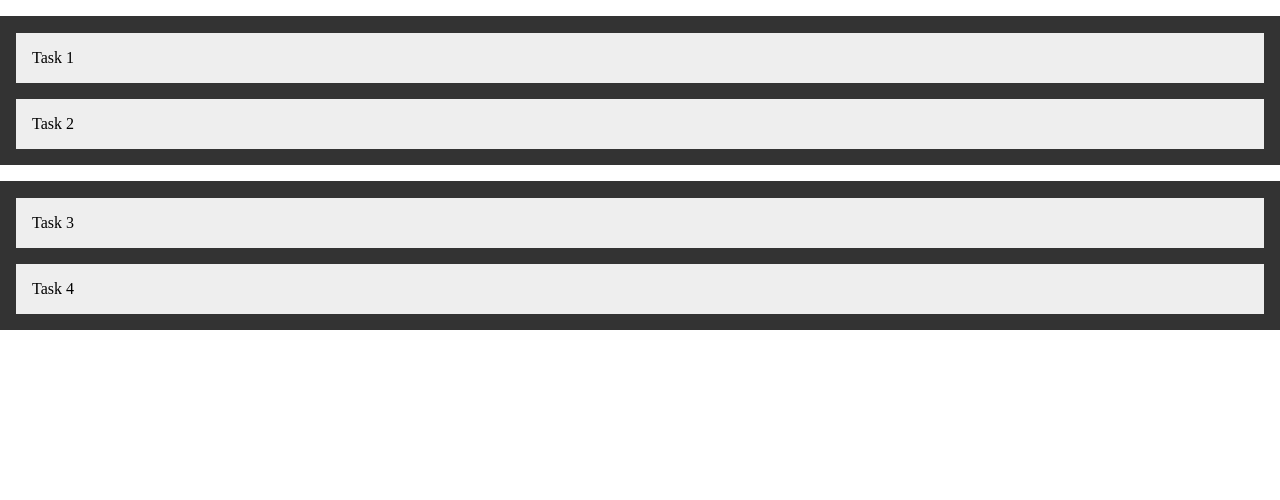
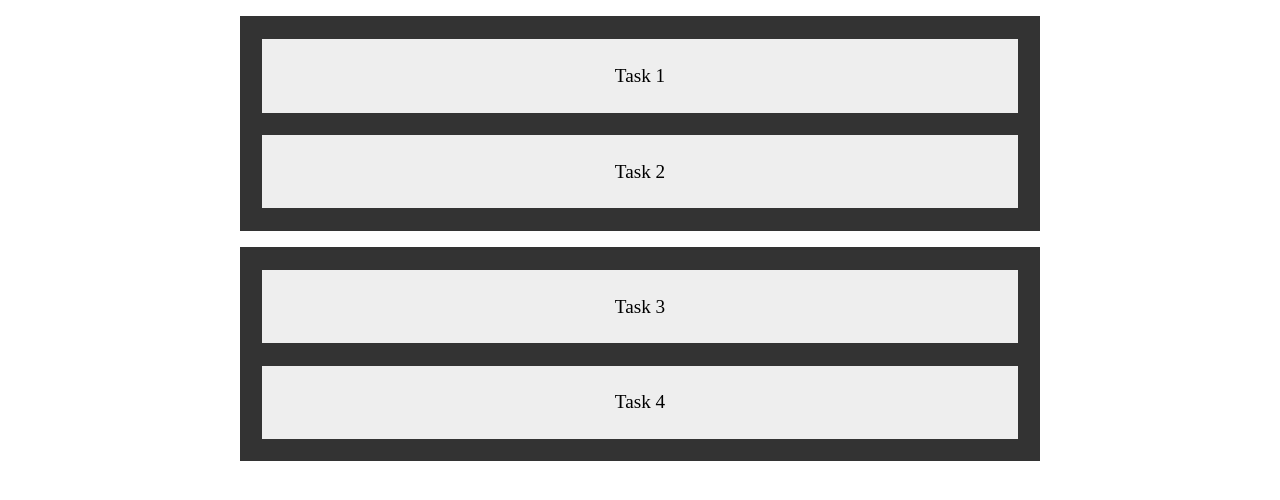
Before and after one commit to hungntgrb/drag-n-drop-js, a plain HTML site: page index.html in a window 1280 px wide. Drawn offline with Linux system fonts and the light colour scheme.

Commit message:
Xem duoc xy cua elems.

```diff
--- a/main.css
+++ b/main.css
@@ -9,15 +9,20 @@ body {
   height: 100vh;
 }
 .container {
+  width: 100%;
+  max-width: 800px;
+  margin: 0 auto;
   background-color: #333;
   margin-top: 1rem;
-  padding: 1px 1rem 1rem;
+  padding: 1px 1.4rem 1.4rem;
 }
 .task {
   background-color: #eee;
-  padding: 1rem;
-  margin-top: 1rem;
+  padding: 1.6rem;
+  margin-top: 1.4rem;
   cursor: move;
+  font-size: 1.2rem;
+  text-align: center;
 }
 .dragging {
   opacity: 0.6;
--- a/main.js
+++ b/main.js
@@ -1,10 +1,19 @@
 const tasks = document.querySelectorAll(".task");
 
 tasks.forEach((task) => {
+  const box = task.getBoundingClientRect();
   task.addEventListener("dragstart", (e) => {
     task.classList.add("dragging");
   });
   task.addEventListener("dragend", () => {
     task.classList.remove("dragging");
   });
+  task.addEventListener("dragover", (e) => {
+    e.preventDefault();
+    if (e.offsetY <= box.height / 2) {
+      console.log("Tren " + task.textContent);
+    } else if (e.offsetY > box.height / 2) {
+      console.log("Duoi " + task.textContent);
+    }
+  });
 });
```
